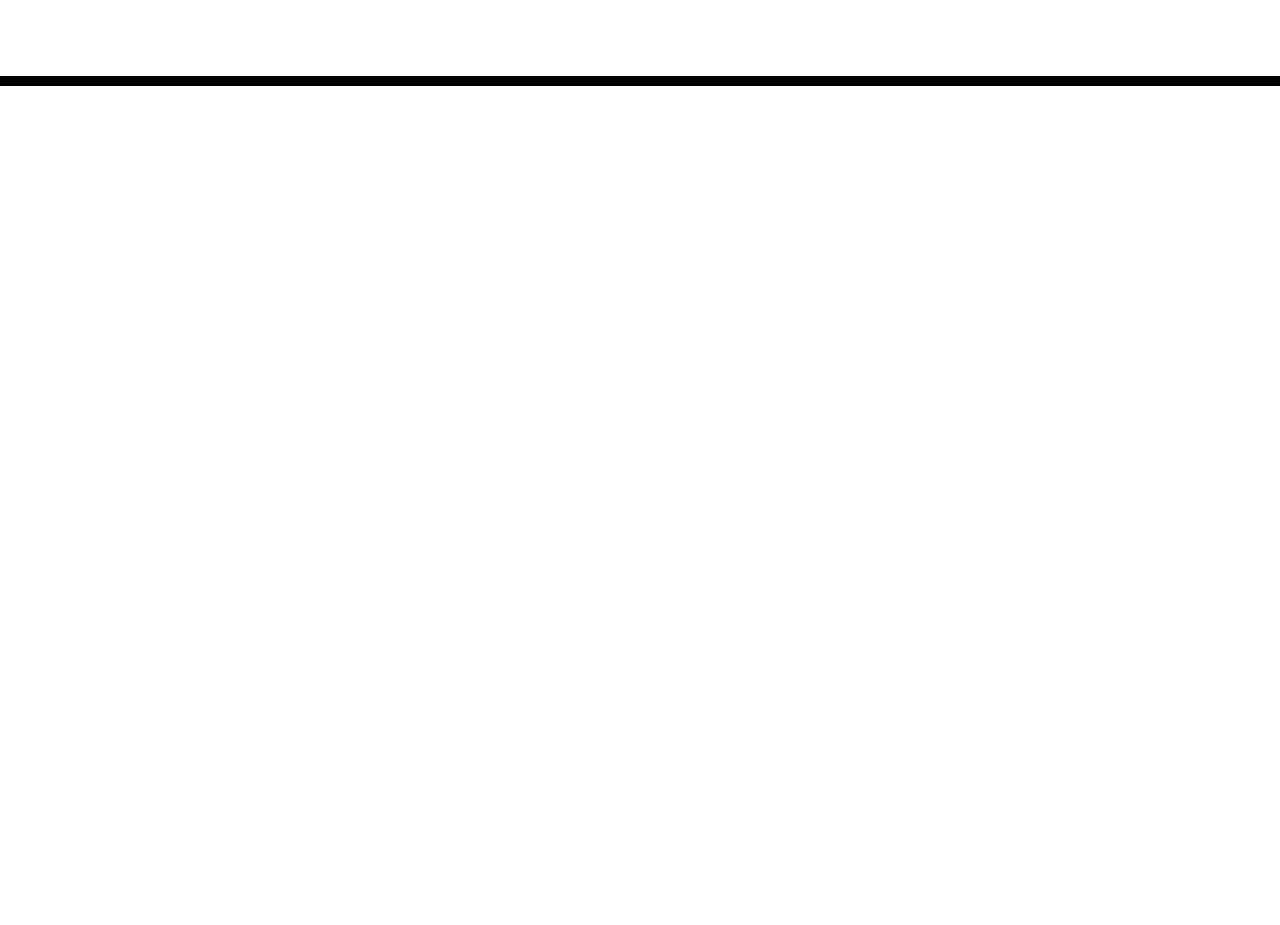
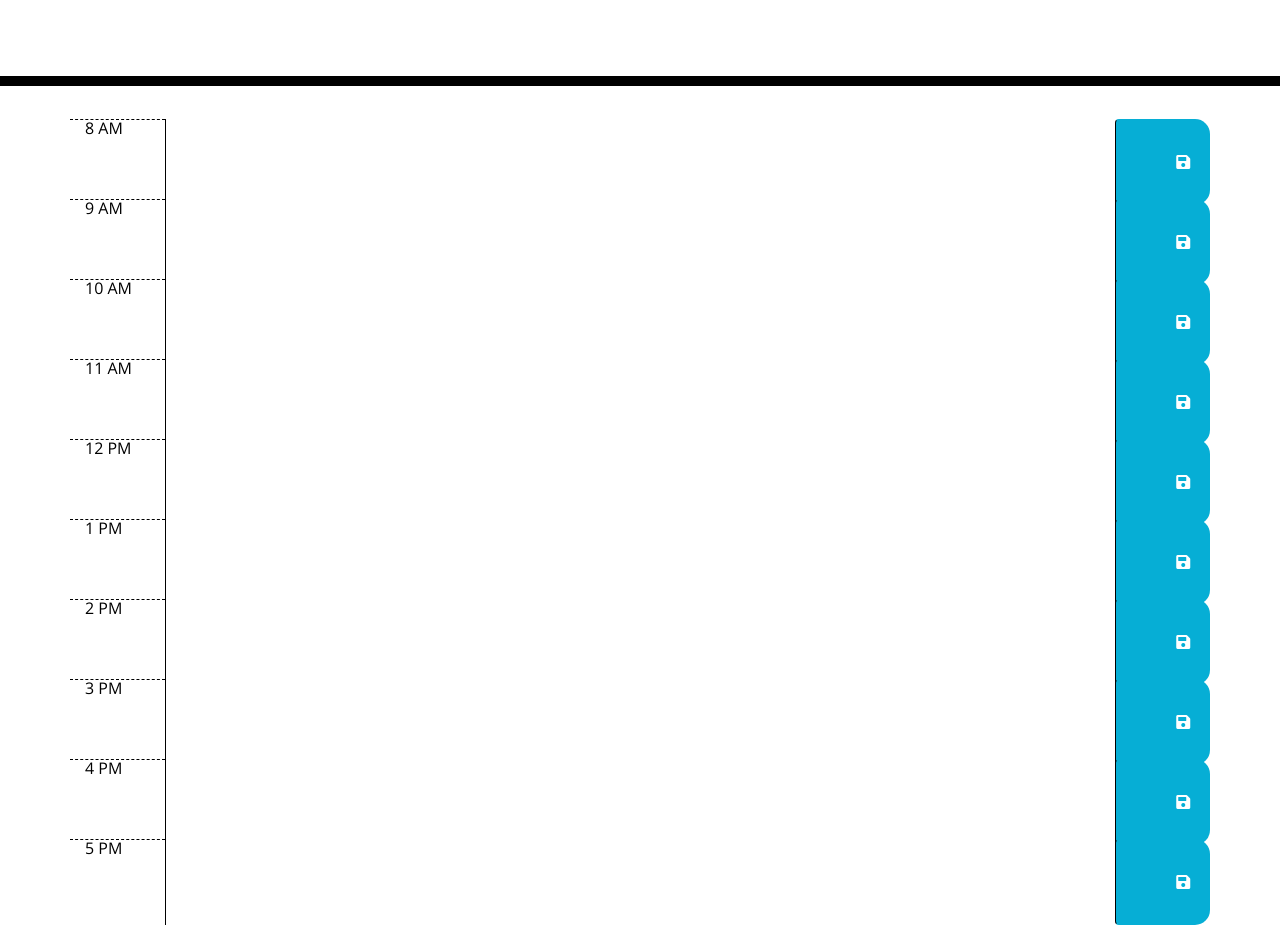
Before and after one commit to Dakota32Jones/Work-Daily-Planner, a plain HTML site: page index.html in a window 1280 px wide. Shown: the part 182-1107 px from the top of the page. Before the commit the page ends 800 px from the top, so only its background shows below. Drawn offline with nearby package versions, Linux system fonts and the light colour scheme.

Commit message:
added time blocks in index. Time for planner with save buttons

```diff
--- a/index.html
+++ b/index.html
@@ -30,9 +30,104 @@
     </header>
     <div class="container">
       <!-- Timeblocks go here -->
+      <!-- 8 am block -->
+      <div id="hour8" class="row" time-block>
+        <div class="col-md-1 hour">8 AM</div>
+        <textarea class="col-md-10 description"></textarea>
+        <button class="btn saveBtn col-md-1">
+          <i class="fas fa-save"></i>
+        </button>
+      </div>
+      <!-- 9 am block -->
+      <div id="hour9" class="row" time-block>
+        <div class="col-md-1 hour">9 AM</div>
+        <textarea class="col-md-10 description"></textarea>
+        <button class="btn saveBtn col-md-1">
+          <i class="fas fa-save"></i>
+        </button>
+      </div>
+      <!-- 10 am block -->
+      <div id="hour10" class="row" time-block>
+        <div class="col-md-1 hour">10 AM</div>
+        <textarea class="col-md-10 description"></textarea>
+        <button class="btn saveBtn col-md-1">
+          <i class="fas fa-save"></i>
+        </button>
+      </div>
+      <!-- 11 am block -->
+      <div id="hour11" class="row" time-block>
+        <div class="col-md-1 hour">11 AM</div>
+        <textarea class="col-md-10 description"></textarea>
+        <button class="btn saveBtn col-md-1">
+          <i class="fas fa-save"></i>
+        </button>
+      </div>
+      <!-- 12 am block -->
+      <div id="hour12" class="row" time-block>
+        <div class="col-md-1 hour">12 PM</div>
+        <textarea class="col-md-10 description"></textarea>
+        <button class="btn saveBtn col-md-1">
+          <i class="fas fa-save"></i>
+        </button>
+      </div>
+      <!-- 1 pm block -->
+      <div id="hour13" class="row" time-block>
+        <div class="col-md-1 hour">1 PM</div>
+        <textarea class="col-md-10 description"></textarea>
+        <button class="btn saveBtn col-md-1">
+          <i class="fas fa-save"></i>
+        </button>
+      </div>
+      <!-- 2 pm block -->
+      <div id="hour14" class="row" time-block>
+        <div class="col-md-1 hour">2 PM</div>
+        <textarea class="col-md-10 description"></textarea>
+        <button class="btn saveBtn col-md-1">
+          <i class="fas fa-save"></i>
+        </button>
+      </div>
+      <!-- 3 pm block -->
+      <div id="hour15" class="row" time-block>
+        <div class="col-md-1 hour">3 PM</div>
+        <textarea class="col-md-10 description"></textarea>
+        <button class="btn saveBtn col-md-1">
+          <i class="fas fa-save"></i>
+        </button>
+      </div>
+      <!-- 4 pm block -->
+      <div id="hour16" class="row" time-block>
+        <div class="col-md-1 hour">4 PM</div>
+        <textarea class="col-md-10 description"></textarea>
+        <button class="btn saveBtn col-md-1">
+          <i class="fas fa-save"></i>
+        </button>
+      </div>
+      <!-- 5 pm block -->
+      <div id="hour17" class="row" time-block>
+        <div class="col-md-1 hour">5 PM</div>
+        <textarea class="col-md-10 description"></textarea>
+        <button class="btn saveBtn col-md-1">
+          <i class="fas fa-save"></i>
+        </button>
+      </div>
     </div>
-
+    <!-- 5 pm block -->
     <script src="https://cdnjs.cloudflare.com/ajax/libs/jquery/3.2.1/jquery.min.js"></script>
-    <script src="https://cdnjs.cloudflare.com/ajax/libs/moment.js/2.24.0/moment.min.js"></script>
+    <script
+      src="https://cdnjs.cloudflare.com/ajax/libs/dayjs/1.11.3/dayjs.min.js"
+      integrity="sha512-Ot7ArUEhJDU0cwoBNNnWe487kjL5wAOsIYig8llY/l0P2TUFwgsAHVmrZMHsT8NGo+HwkjTJsNErS6QqIkBxDw=="
+      crossorigin="anonymous"
+      referrerpolicy="no-referrer"
+    ></script>
+    <script
+      src="https://cdnjs.cloudflare.com/ajax/libs/dayjs/1.11.3/plugin/weekday.min.js"
+      integrity="sha512-+EJ/Ed/UbhfSypwkMnTIxgJ3izeQNc5655zPTlVqcgJ4Zd4K++JYUyg4Jy5rnKX9MfoIyfXJsu5N30MRHnShYw=="
+      crossorigin="anonymous"
+      referrerpolicy="no-referrer"
+    ></script>
+    <script>
+      dayjs.extend(window.dayjs_weekday);
+    </script>
+    <script src="./script.js"></script>
   </body>
 </html>
--- /dev/null
+++ b/script.js
@@ -0,0 +1,6 @@
+var todaysDate = dayjs().format("MM/DD/YYYY hh:mm:ss A");
+
+console.log(todaysDate);
+
+var currentDayofWeek = dayjs().format("dddd");
+console.log(currentDayofWeek);
```
